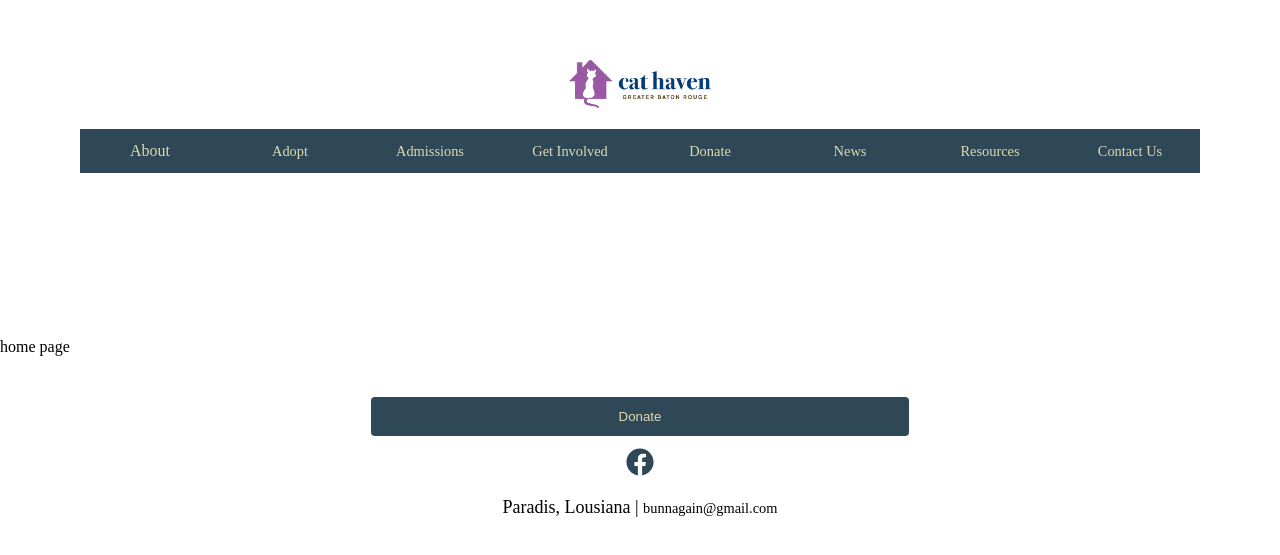
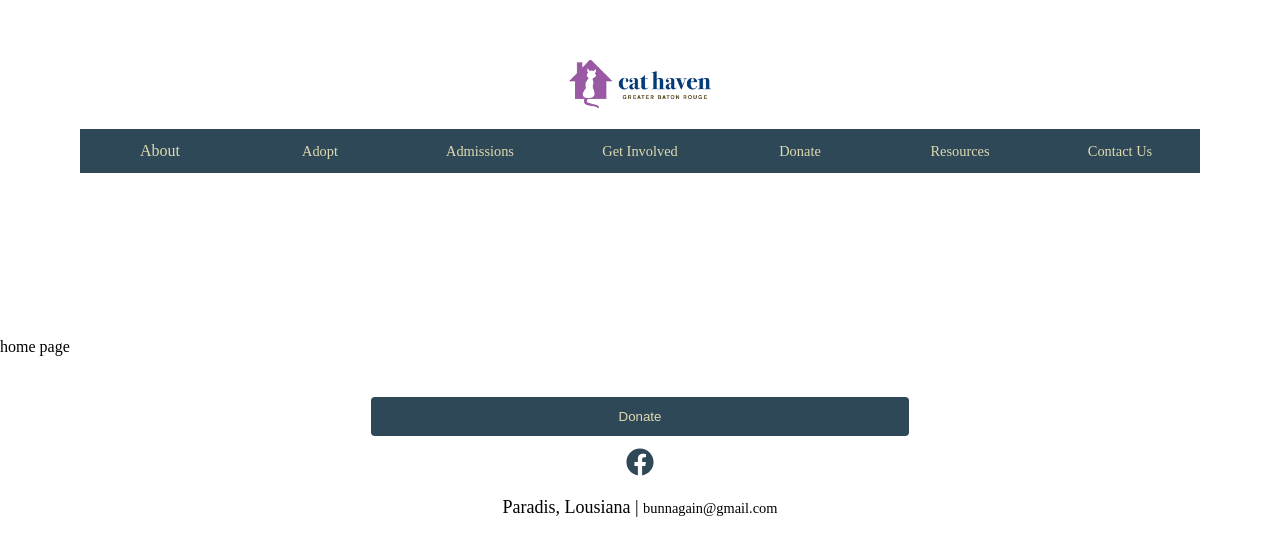
Before and after one commit to sherlineau/bunnagain, a React (Vite) app in the folder frontend/: page / in a window 1280 px wide. Shown: the part 119-674 px from the top of the page. Built offline with nearby package versions, Linux system fonts and the light colour scheme; the HTML template or start-up script is replaced by a standard one.

Commit message:
removed news view

```diff
--- a/frontend/src/App.jsx
+++ b/frontend/src/App.jsx
@@ -18,8 +18,6 @@ import Admissions from './views/Admissions'
 import Contact from './views/Contact'
 import Donate from './views/Donate'
 import GetInvolved from './views/GetInvolved'
-import News from './views/News'
-
 import Resources from './views/Resources'
 import GeneralCare from './components/GeneralCare'
 import MedicalAssistance from './components/MedicalAssistance'
@@ -51,7 +49,6 @@ function App() {
         <Route path='/rehome' element={<Admissions/>}/>
         <Route path='/get-involved' element={<GetInvolved/>}/>
         <Route path='/donate' element={<Donate/>}/>
-        <Route path='/news' element={<News/>}/>
         <Route path='/contact' element={<Contact/>}/>
 
         {/* paths for reources */}
--- a/frontend/src/components/Navigation/index.css
+++ b/frontend/src/components/Navigation/index.css
@@ -20,7 +20,7 @@
 .navbar {
     grid-row: 2;
     display: grid;
-    grid-template-columns: repeat(8,1fr);
+    grid-template-columns: repeat(7,1fr);
     background-color: var(--clr-background) ;
 }
 
--- a/frontend/src/components/Navigation/index.jsx
+++ b/frontend/src/components/Navigation/index.jsx
@@ -23,7 +23,6 @@ const index = () => {
             <Link to="/rehome" className="nav-item">Admissions</Link>
             <Link to="/get-involved" className="nav-item">Get Involved</Link>
             <Link to="/donate" className="nav-item">Donate</Link>
-            <Link to="/news" className="nav-item">News</Link>
             <Link to="/resources" className="nav-item">Resources</Link>
             <Link to="/contact" className="nav-item">Contact Us</Link>
         </nav>
--- a/frontend/src/views/News/index.jsx
+++ /dev/null
@@ -1,9 +0,0 @@
-import './index.css'
-
-const index = () => {
-  return (
-    <section>news</section>
-  )
-}
-
-export default index
```
Also changed, not shown: frontend/src/views/News/index.css (deleted).
